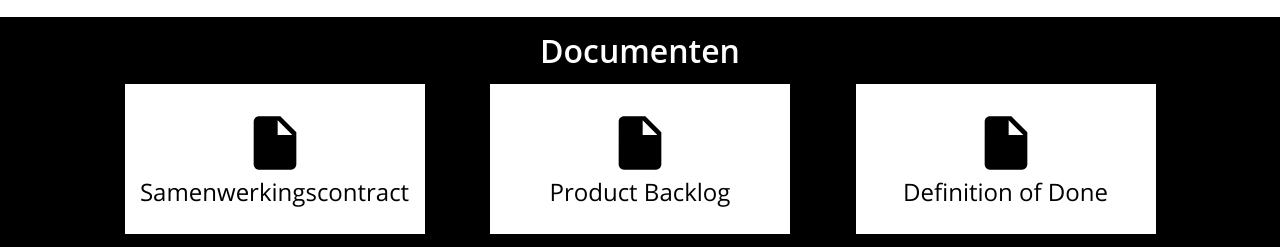
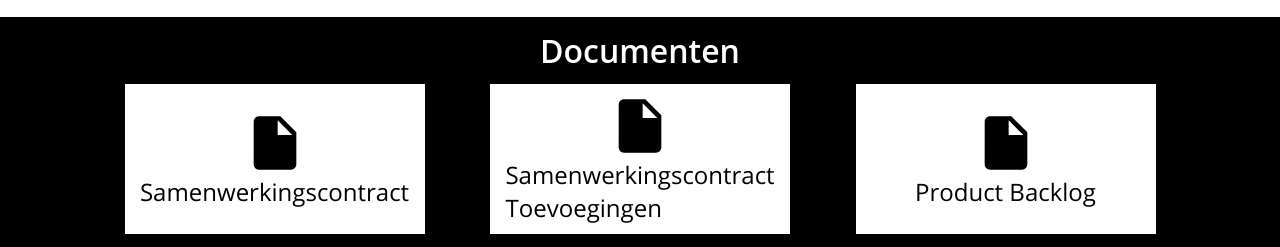
Before and after one commit to MidiRack/Website, a plain HTML site: page index.html in a window 1280 px wide. Shown: the part 691-938 px from the top of the page. Drawn offline with Linux system fonts and the light colour scheme; no server answers; a web font is replaced by a local one.

Commit message:
Added 'samenwerkingscontract+'

```diff
--- a/index.html
+++ b/index.html
@@ -119,6 +119,11 @@
 						<span>Samenwerkingscontract</span>
 					</div>
 
+					<div class="item" href="static/files/samenwerkingscontract+.pdf">
+						<img class="svg" src="static/images/files.svg" />
+						<span>Samenwerkingscontract<br/>Toevoegingen</span>
+					</div>
+
 					<div class="item" href="static/files/backlog.pdf">
 						<img class="svg" src="static/images/files.svg" />
 						<span>Product Backlog</span>
```
Also changed, not shown: 1 other file.
